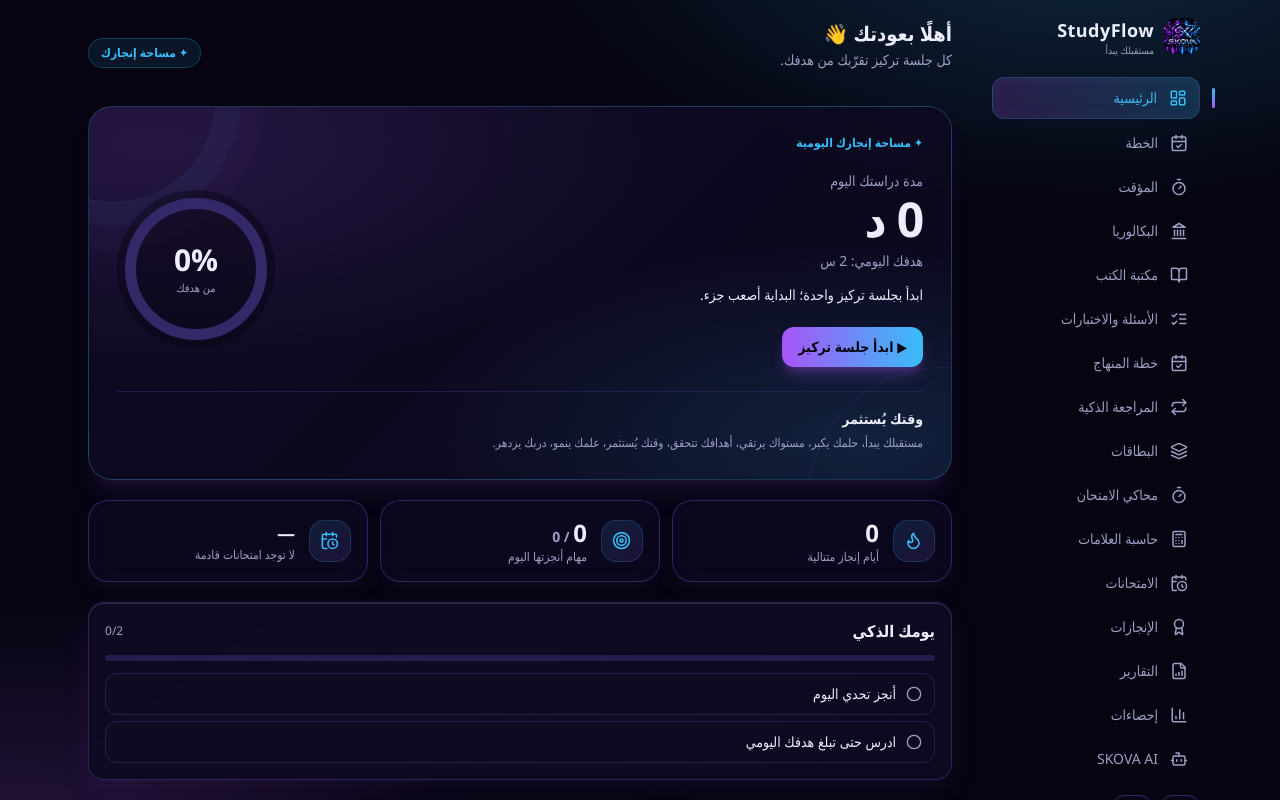
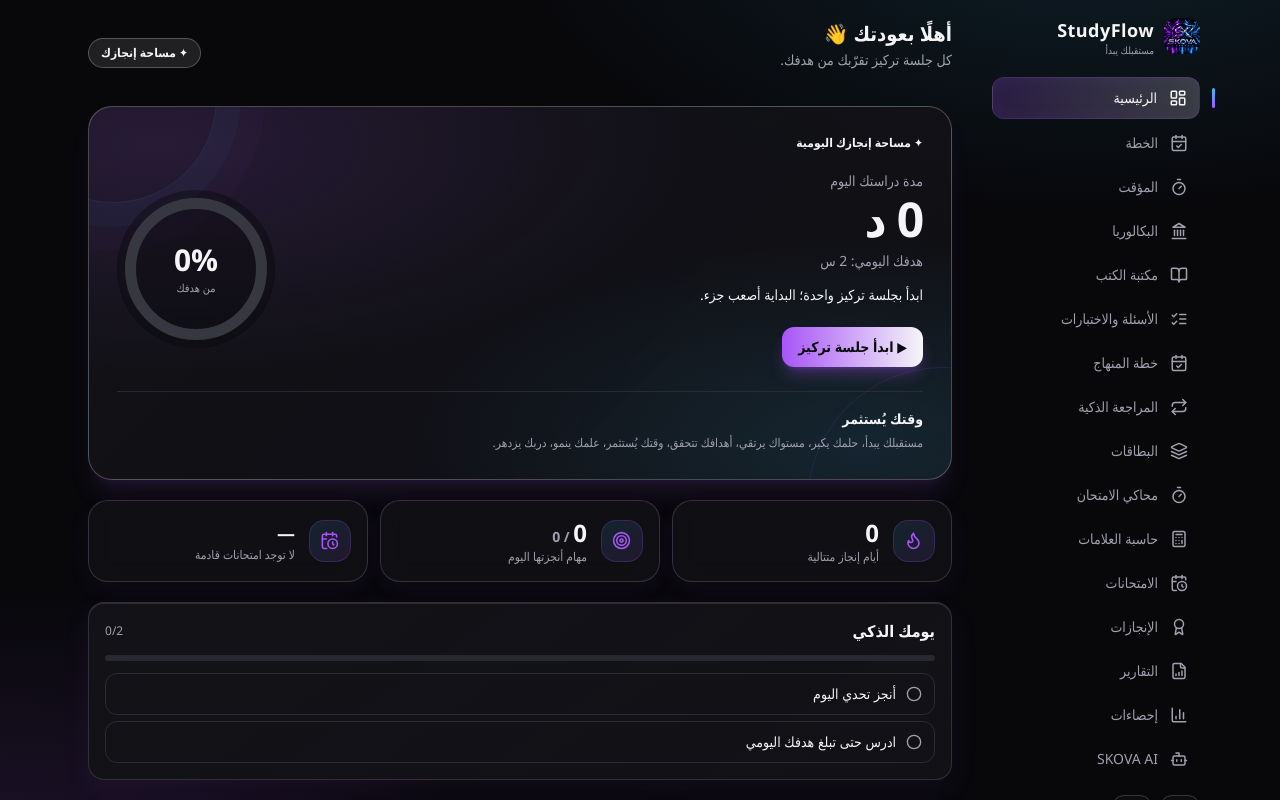
Before and after one commit to mhmooudalhasan64-svg/StudyFlow, a React (Vite) app: page / in a window 1280 px wide. Both pictures are taken after a click on the button "ابدأ الآن". Shown: the top 800 px of the page. Built offline with nearby package versions, Linux system fonts and the light colour scheme.

Commit message:
Align app colors with AUREVON and SKOVA partnership (#13)

```diff
--- a/src/index.css
+++ b/src/index.css
@@ -2,29 +2,31 @@
 @tailwind components;
 @tailwind utilities;
 
-/* ألوان شعار سكوڤا: ليلي عميق مع بنفسجي نيون وأزرق كهربائي */
+/* هوية Study Flow المشتركة: حياد AUREVON مع لمسات SKOVA البنفسجية والزرقاء */
 :root {
-  --base: 245 243 255;
+  --base: 248 248 250;
   --card: 255 255 255;
-  --main: 22 14 52;
-  --muted: 100 92 140;
-  --line: 218 210 244;
-  --accent: 37 99 235;
-  --accent2: 147 51 234;
+  --main: 18 18 22;
+  --muted: 105 105 118;
+  --line: 222 222 230;
+  --accent: 28 28 32;
+  --accent2: 124 58 237;
+  --accent3: 37 99 235;
   --onaccent: 255 255 255;
   --ok: 5 150 105;
   --bad: 220 38 38;
 }
 
 .dark {
-  --base: 5 4 16;
-  --card: 14 10 34;
-  --main: 236 238 252;
-  --muted: 156 160 196;
-  --line: 52 40 104;
-  --accent: 56 189 248;
+  --base: 8 8 11;
+  --card: 18 18 23;
+  --main: 245 245 248;
+  --muted: 160 160 174;
+  --line: 55 55 66;
+  --accent: 245 245 248;
   --accent2: 168 85 247;
-  --onaccent: 5 4 16;
+  --accent3: 56 189 248;
+  --onaccent: 10 10 13;
   --ok: 52 211 153;
   --bad: 251 113 133;
 }
@@ -39,8 +41,8 @@ body {
   @apply bg-base text-main antialiased;
   font-family: Tajawal, 'Segoe UI', Tahoma, 'Noto Sans Arabic', system-ui, sans-serif;
   background-image:
-    radial-gradient(60rem 30rem at 85% -10%, rgb(var(--accent) / 0.2), transparent 60%),
-    radial-gradient(50rem 30rem at 0% 110%, rgb(var(--accent2) / 0.22), transparent 60%);
+    radial-gradient(60rem 30rem at 85% -10%, rgb(var(--accent3) / 0.12), transparent 60%),
+    radial-gradient(50rem 30rem at 0% 110%, rgb(var(--accent2) / 0.14), transparent 60%);
   background-attachment: fixed;
   -webkit-tap-highlight-color: transparent;
 }
@@ -86,12 +88,11 @@ body {
   }
 }
 
-
-/* لمسات بصرية محسّنة لواجهة Study Flow */
+/* لمسات موحدة للبطاقات والتنقل */
 .card {
   border-color: rgb(var(--line) / 0.82);
-  background-image: linear-gradient(145deg, rgb(var(--card) / 0.96), rgb(var(--card) / 0.78));
-  box-shadow: 0 10px 30px rgb(var(--accent2) / 0.075), inset 0 1px 0 rgb(255 255 255 / 0.12);
+  background-image: linear-gradient(145deg, rgb(var(--card) / 0.97), rgb(var(--card) / 0.82));
+  box-shadow: 0 10px 30px rgb(var(--accent2) / 0.065), inset 0 1px 0 rgb(255 255 255 / 0.12);
   transition: border-color 180ms ease, box-shadow 180ms ease, transform 180ms ease;
 }
 
@@ -100,14 +101,14 @@ a:focus-visible,
 input:focus-visible,
 select:focus-visible,
 textarea:focus-visible {
-  outline: 2px solid rgb(var(--accent));
+  outline: 2px solid rgb(var(--accent2));
   outline-offset: 3px;
 }
 
 aside nav a[aria-current='page'] {
   position: relative;
-  border: 1px solid rgb(var(--accent) / 0.18);
-  box-shadow: inset 0 0 18px rgb(var(--accent2) / 0.07);
+  border: 1px solid rgb(var(--accent2) / 0.2);
+  box-shadow: inset 0 0 18px rgb(var(--accent2) / 0.08);
 }
 
 aside nav a[aria-current='page']::before {
@@ -116,21 +117,21 @@ aside nav a[aria-current='page']::before {
   inset-inline-start: -1rem;
   width: 3px;
   border-radius: 999px;
-  background: linear-gradient(to bottom, rgb(var(--accent)), rgb(var(--accent2)));
+  background: linear-gradient(to bottom, rgb(var(--accent3)), rgb(var(--accent2)));
   content: '';
 }
 
 @media (hover: hover) {
   .card:hover {
-    border-color: rgb(var(--accent) / 0.42);
-    box-shadow: 0 14px 34px rgb(var(--accent2) / 0.11), inset 0 1px 0 rgb(255 255 255 / 0.14);
+    border-color: rgb(var(--accent2) / 0.42);
+    box-shadow: 0 14px 34px rgb(var(--accent2) / 0.1), inset 0 1px 0 rgb(255 255 255 / 0.14);
   }
 }
 
 @media (max-width: 640px) {
   .card {
     border-radius: 1.15rem;
-    box-shadow: 0 7px 22px rgb(var(--accent2) / 0.065);
+    box-shadow: 0 7px 22px rgb(var(--accent2) / 0.055);
   }
 
   main {
@@ -138,12 +139,12 @@ aside nav a[aria-current='page']::before {
   }
 }
 
-
+/* لوحة التحكم */
 .dashboard-hero {
   background:
-    radial-gradient(ellipse at 8% 10%, rgb(var(--accent2) / 0.16), transparent 48%),
-    radial-gradient(ellipse at 90% 90%, rgb(var(--accent) / 0.14), transparent 42%),
-    linear-gradient(135deg, rgb(var(--card) / 0.98), rgb(var(--card) / 0.78));
+    radial-gradient(ellipse at 8% 10%, rgb(var(--accent2) / 0.14), transparent 48%),
+    radial-gradient(ellipse at 90% 90%, rgb(var(--accent3) / 0.12), transparent 42%),
+    linear-gradient(135deg, rgb(var(--card) / 0.98), rgb(var(--card) / 0.82));
   isolation: isolate;
 }
 
@@ -152,7 +153,7 @@ aside nav a[aria-current='page']::before {
   z-index: 0;
   width: 13rem;
   height: 13rem;
-  border: 1px solid rgb(var(--accent) / 0.12);
+  border: 1px solid rgb(var(--accent3) / 0.12);
   border-radius: 9999px;
   pointer-events: none;
 }
@@ -160,7 +161,7 @@ aside nav a[aria-current='page']::before {
 .dashboard-orb-one {
   inset-inline-end: -5rem;
   top: -7rem;
-  box-shadow: 0 0 0 1.5rem rgb(var(--accent) / 0.035), 0 0 0 3rem rgb(var(--accent2) / 0.025);
+  box-shadow: 0 0 0 1.5rem rgb(var(--accent3) / 0.035), 0 0 0 3rem rgb(var(--accent2) / 0.025);
 }
 
 .dashboard-orb-two {
@@ -178,9 +179,9 @@ aside nav a[aria-current='page']::before {
   gap: 0.85rem;
   border: 1px solid rgb(var(--line) / 0.9);
   border-radius: 1.25rem;
-  background: rgb(var(--card) / 0.78);
+  background: rgb(var(--card) / 0.82);
   padding: 1rem;
-  box-shadow: 0 8px 24px rgb(var(--accent2) / 0.06);
+  box-shadow: 0 8px 24px rgb(var(--accent2) / 0.05);
   backdrop-filter: blur(12px);
 }
 
@@ -190,8 +191,8 @@ aside nav a[aria-current='page']::before {
   height: 2.65rem;
   flex: 0 0 auto;
   place-items: center;
-  border: 1px solid rgb(var(--accent) / 0.18);
+  border: 1px solid rgb(var(--accent2) / 0.2);
   border-radius: 0.95rem;
-  background: linear-gradient(145deg, rgb(var(--accent) / 0.13), rgb(var(--accent2) / 0.12));
-  color: rgb(var(--accent));
+  background: linear-gradient(145deg, rgb(var(--accent3) / 0.12), rgb(var(--accent2) / 0.12));
+  color: rgb(var(--accent2));
 }
```
